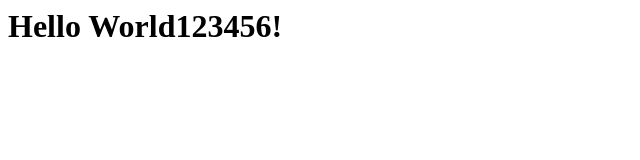
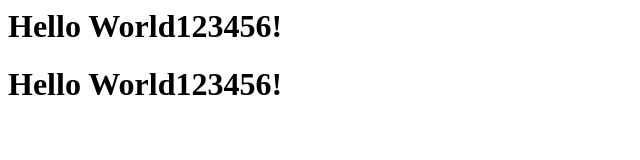
Before and after one commit to ZeveNor/Awesome-Travel-Place, a plain HTML site: page index.html in a window 1280 px wide. Shown: the whole page, without its empty margins (0-640 px from the left). Drawn offline with Linux system fonts and the light colour scheme.

Commit message:
Test workflow

```diff
--- a/index.html
+++ b/index.html
@@ -1 +1,2 @@
 <h1> Hello World123456! </h1>
+<h1> Hello World123456! </h1>
```
